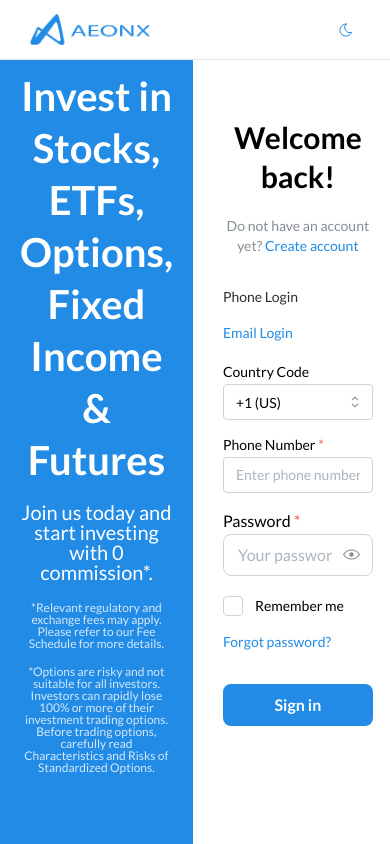
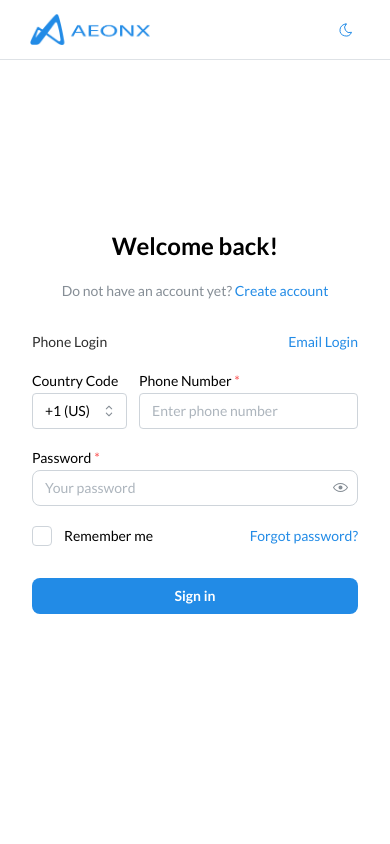
Before and after one commit to goodstripe/Alpha-Platform, a Next.js app: page /auth/login in a window 390 px wide. Built offline with nearby package versions, Linux system fonts and the light colour scheme.

Commit message:
`feat: Add responsive design to login and signup pages with Mantine theme and hooks`

```diff
--- a/src/app/auth/login/components/LoginSwitcher/LoginSwitcher.tsx
+++ b/src/app/auth/login/components/LoginSwitcher/LoginSwitcher.tsx
@@ -1,9 +1,21 @@
+"use client";
+
 import { useState } from "react";
-import { Text, TextInput, Group, Box, Anchor } from "@mantine/core";
+import {
+  Text,
+  TextInput,
+  Group,
+  Box,
+  Anchor,
+  useMantineTheme,
+} from "@mantine/core";
+import { useMediaQuery } from "@mantine/hooks";
 import PhoneNumberInputWithCountryCode from "@/app/components/NumberInputWithCountryCode/NumberInputWithCountryCode";
 
 const LoginSwitcher = () => {
   const [loginMethod, setLoginMethod] = useState<"phone" | "email">("phone");
+  const theme = useMantineTheme();
+  const isMobile = useMediaQuery(`(max-width: ${theme.breakpoints.sm})`);
 
   return (
     <Box>
@@ -25,9 +37,13 @@ const LoginSwitcher = () => {
       </Group>
 
       {loginMethod === "phone" ? (
-        <PhoneNumberInputWithCountryCode />
+        <PhoneNumberInputWithCountryCode size={isMobile ? "sm" : "md"} />
       ) : (
-        <TextInput label="" placeholder="Enter your email" />
+        <TextInput
+          label=""
+          placeholder="Enter your email"
+          size={isMobile ? "sm" : "md"}
+        />
       )}
     </Box>
   );
--- a/src/app/auth/login/page.tsx
+++ b/src/app/auth/login/page.tsx
@@ -11,8 +11,12 @@ import {
   Text,
   TextInput,
   Title,
+  useMantineTheme,
+  Container,
+  Box,
 } from "@mantine/core";
 import { useRouter } from "next/navigation";
+import { useMediaQuery } from "@mantine/hooks";
 
 import classes from "../signup/AuthenticationImage.module.css";
 import { LeftSideInAuth } from "../signup/LeftSideInAuth";
@@ -20,14 +24,31 @@ import LoginSwitcher from "./components/LoginSwitcher/LoginSwitcher";
 
 const LogIn = () => {
   const router = useRouter();
+  const theme = useMantineTheme();
+  const isMobile = useMediaQuery(`(max-width: ${theme.breakpoints.sm})`);
 
   return (
     <div className={classes.wrapper}>
-      <LeftSideInAuth />
+      {!isMobile && <LeftSideInAuth />}
 
       <div className={classes.rightSide}>
-        <Paper className={classes.form}>
-          <Title size={30} mb={20} ta="center">
+        <Container
+          size="md"
+          px={isMobile ? "md" : "xl"}
+          style={{ width: "100%" }}
+        >
+          <Paper
+            className={classes.form}
+            shadow={isMobile ? "none" : "xl"}
+            style={{
+              backgroundColor: isMobile ? "transparent" : undefined,
+              padding: isMobile ? 0 : "xl",
+              width: "100%",
+              maxWidth: "500px",
+              margin: "0 auto",
+            }}
+          >
+            <Title size={isMobile ? 24 : 30} mb={20} ta="center">
               Welcome back!
             </Title>
             <Text c="dimmed" size="sm" ta="center" mt={5} mb={30}>
@@ -44,11 +65,11 @@ const LogIn = () => {
               placeholder="Your password"
               required
               mt="md"
-            size="md"
+              size={isMobile ? "sm" : "md"}
               radius="md"
             />
             <Group justify="space-between" mt="lg">
-            <Checkbox label="Remember me" />
+              <Checkbox label="Remember me" size={isMobile ? "sm" : "md"} />
               <Anchor
                 component="button"
                 size="sm"
@@ -60,13 +81,14 @@ const LogIn = () => {
             <Button
               fullWidth
               mt="xl"
-            size="md"
+              size={isMobile ? "sm" : "md"}
               radius="md"
               onClick={() => router.push("/onboarding")}
             >
               Sign in
             </Button>
           </Paper>
+        </Container>
       </div>
     </div>
   );
--- a/src/app/auth/signup/AuthenticationImage.module.css
+++ b/src/app/auth/signup/AuthenticationImage.module.css
@@ -1,6 +1,10 @@
 .wrapper {
   display: flex;
   min-height: 100vh;
+  background-color: light-dark(
+    var(--mantine-color-white),
+    var(--mantine-color-dark-8)
+  );
 }
 
 .leftSide {
@@ -9,25 +13,55 @@
   display: flex;
   align-items: center;
   justify-content: center;
-  padding: 20px;
+  padding: var(--mantine-spacing-xl);
+}
+
+.rightSide {
+  flex: 1;
+  display: flex;
+  align-items: center;
+  justify-content: center;
+  padding: var(--mantine-spacing-xl);
 }
 
 .centeredText {
   max-width: 600px;
-}
-
-.rightSide {
-  flex: 1;
-  width: max-content;
-  display: flex;
-  align-items: center;
-  justify-content: center;
-  background-color: var(--mantine-color-white, #fff);
+  text-align: center;
 }
 
 .form {
+  min-width: 300px;
+  max-width: 450px;
   width: 100%;
-  max-width: 600px;
-  padding: 30px;
-  border-radius: 8px;
+  padding: var(--mantine-spacing-xl);
 }
+
+@media (max-width: 768px) {
+  .wrapper {
+    flex-direction: column;
+  }
+
+  .leftSide {
+    min-height: 200px;
+    padding: var(--mantine-spacing-md);
+  }
+
+  .rightSide {
+    padding: var(--mantine-spacing-md);
+  }
+
+  .form {
+    padding: 0;
+    box-shadow: none;
+  }
+}
+
+@media (max-width: 480px) {
+  .leftSide {
+    min-height: 150px;
+  }
+
+  .centeredText {
+    padding: var(--mantine-spacing-sm);
+  }
+}
--- a/src/app/auth/signup/LeftSideInAuth.tsx
+++ b/src/app/auth/signup/LeftSideInAuth.tsx
@@ -1,32 +1,42 @@
 "use client";
 
 import React from "react";
-import { Title, Text, Stack } from "@mantine/core";
+import { Title, Text, Stack, useMantineTheme, Box } from "@mantine/core";
+import { useMediaQuery } from "@mantine/hooks";
 import classes from "./AuthenticationImage.module.css";
 
 export const LeftSideInAuth = () => {
+  const theme = useMantineTheme();
+  const isMobile = useMediaQuery(`(max-width: ${theme.breakpoints.sm})`);
+
   return (
     <div className={classes.leftSide}>
-      <div className={classes.centeredText}>
-        <Title size={40} c="white" ta={"center"} fw={600}>
+      <Box className={classes.centeredText} p={isMobile ? "md" : "xl"}>
+        <Title
+          size={isMobile ? 28 : 40}
+          c="white"
+          ta={"center"}
+          fw={600}
+          mb={isMobile ? "sm" : "md"}
+        >
           Invest in Stocks, ETFs, Options, Fixed Income & Futures
         </Title>
 
-        <Text size="20px" c="white" mt="md" ta={"center"}>
+        <Text size={isMobile ? "md" : "20px"} c="white" mt="md" ta={"center"}>
           Join us today and start investing with 0 commission*.
         </Text>
 
-        <Stack align="center" mt={20}>
-          <Text size="12px" c="white" ta={"center"} style={{ opacity: 0.8 }}>
+        <Stack align="center" mt={isMobile ? "md" : 20} gap="xs">
+          <Text size="xs" c="white" ta={"center"} style={{ opacity: 0.8 }}>
             *Relevant regulatory and exchange fees may apply. Please refer to
             our Fee Schedule for more details.
           </Text>
 
           <Text
-            size="12px"
+            size="xs"
             c="white"
             ta={"center"}
-            style={{ opacity: 0.8, maxWidth: 450 }}
+            style={{ opacity: 0.8, maxWidth: isMobile ? 300 : 450 }}
           >
             *Options are risky and not suitable for all investors. Investors can
             rapidly lose 100% or more of their investment trading options.
@@ -34,7 +44,7 @@ export const LeftSideInAuth = () => {
             Standardized Options.
           </Text>
         </Stack>
-      </div>
+      </Box>
     </div>
   );
 };
--- a/src/app/components/NumberInputWithCountryCode/NumberInputWithCountryCode.tsx
+++ b/src/app/components/NumberInputWithCountryCode/NumberInputWithCountryCode.tsx
@@ -16,7 +16,7 @@ const PhoneNumberInputWithCountryCode: React.FC = () => {
         ]}
         value={countryCode}
         onChange={(value) => value && setCountryCode(value)}
-        style={{ width: 150 }}
+        style={{ width: 95 }}
         label="Country Code"
       />
       <NumberInput
```
Lines whose indentation alone changed are shown as unchanged.
